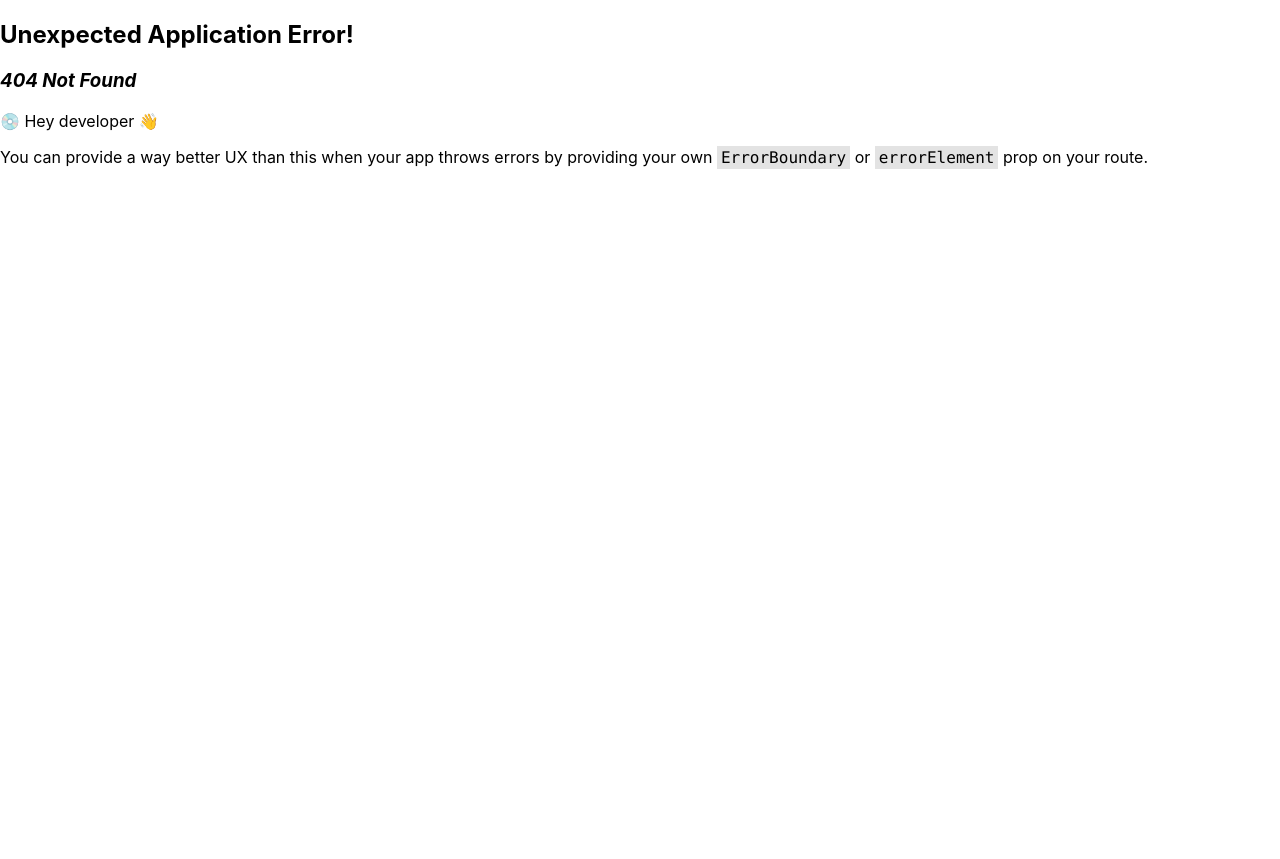
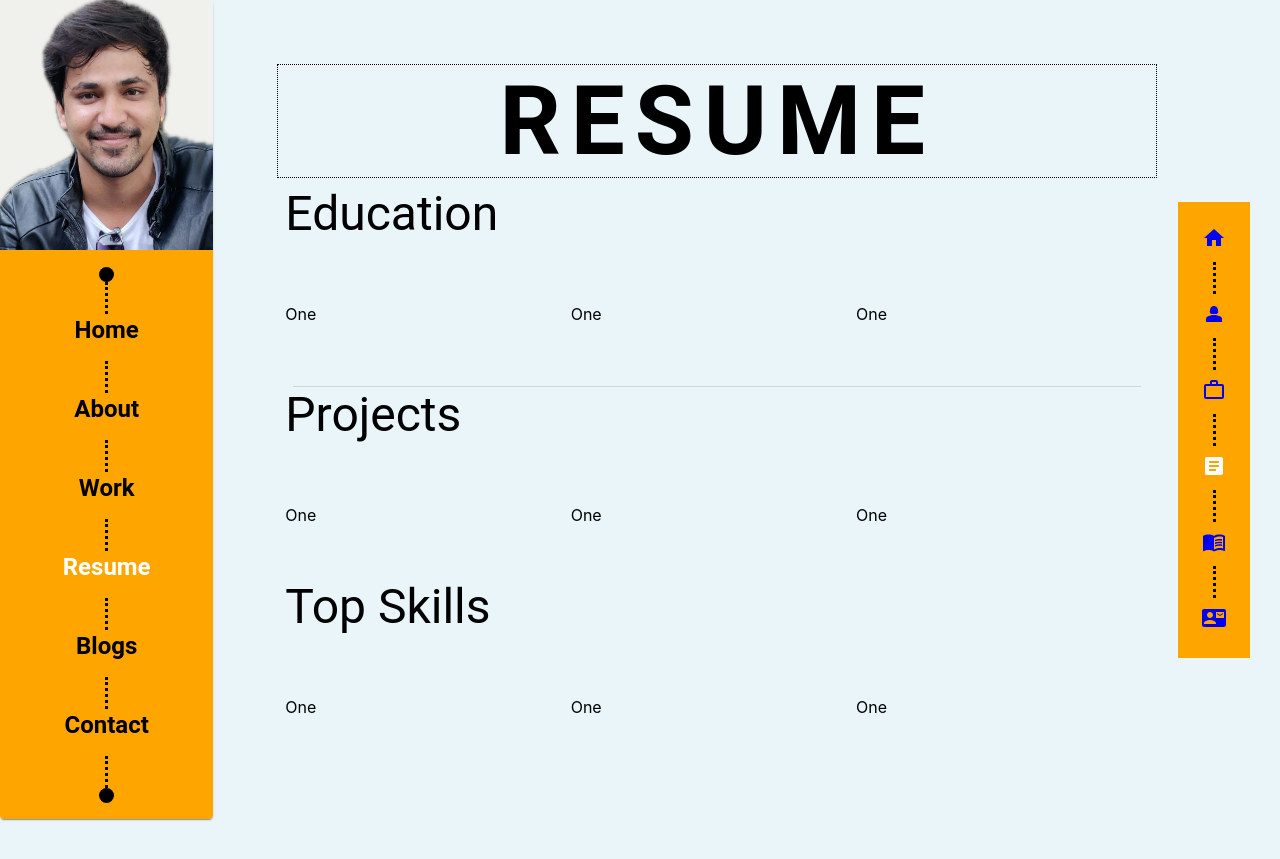
Before and after one commit to VrushabBayas/portfolio, a React (Create React App) app: page /resume in a window 1280 px wide. Before the commit this address had no page. Before the commit the page ends 800 px from the top, so only its background shows below. Built offline with nearby package versions, Linux system fonts and the light colour scheme.

Commit message:
added base layout for resume

```diff
--- a/src/containers/Navigation/index.js
+++ b/src/containers/Navigation/index.js
@@ -21,8 +21,7 @@ function NavigationBar({ withLabel = false }) {
               isPending ? "pending" : isActive ? "active" : ""
             }
           >
-            {!withLabel && <HomeIcon className="zoom-effect" />}
-            {withLabel && <span>Home</span>}
+            <HomeIcon className="zoom-effect" />
           </NavLink>
         </li>
         <div className="verticle-bar" />
@@ -33,8 +32,7 @@ function NavigationBar({ withLabel = false }) {
               isPending ? "pending" : isActive ? "active" : ""
             }
           >
-            {!withLabel && <Person2Icon className="zoom-effect" />}
-            {withLabel && <span>About</span>}
+            <Person2Icon className="zoom-effect" />
           </NavLink>
         </li>
         <div className="verticle-bar" />
@@ -45,9 +43,18 @@ function NavigationBar({ withLabel = false }) {
               isPending ? "pending" : isActive ? "active" : ""
             }
           >
-            {!withLabel && <WorkOutlineIcon />}
-
-            {withLabel && <span>Work</span>}
+            <WorkOutlineIcon />
+          </NavLink>
+        </li>
+        <div className="verticle-bar" />
+        <li className="list-item">
+          <NavLink
+            to="/resume"
+            className={({ isActive, isPending }) =>
+              isPending ? "pending" : isActive ? "active" : ""
+            }
+          >
+            <ArticleIcon className="zoom-effect" />
           </NavLink>
         </li>
         <div className="verticle-bar" />
@@ -58,9 +65,7 @@ function NavigationBar({ withLabel = false }) {
               isPending ? "pending" : isActive ? "active" : ""
             }
           >
-            {!withLabel && <ArticleIcon className="zoom-effect" />}
-
-            {withLabel && <span>Resume</span>}
+            <MenuBookIcon />
           </NavLink>
         </li>
         <div className="verticle-bar" />
@@ -71,20 +76,7 @@ function NavigationBar({ withLabel = false }) {
               isPending ? "pending" : isActive ? "active" : ""
             }
           >
-            {withLabel && <span>Blogs</span>}
-          </NavLink>
-        </li>
-        <div className="verticle-bar" />
-        <li className="list-item">
-          <NavLink
-            to="/"
-            className={({ isActive, isPending }) =>
-              isPending ? "pending" : isActive ? "active" : ""
-            }
-          >
-            {!withLabel && <ContactMailIcon className="zoom-effect" />}
-
-            {withLabel && <span>Contact</span>}
+            <ContactMailIcon className="zoom-effect" />
           </NavLink>
         </li>
       </ul>
--- /dev/null
+++ b/src/containers/Resume/index.js
@@ -0,0 +1,73 @@
+import React from "react";
+import PropTypes from "prop-types";
+import Layout from "../Layout";
+
+import { Divider, Grid, Typography } from "@mui/material";
+
+function Resume(props) {
+  return (
+    <Layout title="RESUME">
+      <Grid
+        sx={{
+          margin: "auto",
+          padding: "1rem",
+        }}
+      >
+        <Grid
+          container
+          sx={{
+            display: "flex",
+            height: 200,
+          }}
+          spacing={1}
+        >
+          <Grid container>
+            <Typography variant="h3">Education</Typography>
+          </Grid>
+          <Grid xs={4}>One</Grid>
+          <Grid xs={4}>One</Grid>
+          <Grid xs={4}>One</Grid>
+        </Grid>
+        <Divider
+          sx={{
+            marginBottom: "0.5rem",
+          }}
+        />
+        <Grid
+          container
+          sx={{
+            display: "flex",
+            height: 200,
+          }}
+          spacing={1}
+        >
+          <Grid container>
+            <Typography variant="h3">Projects</Typography>
+          </Grid>
+          <Grid xs={4}>One</Grid>
+          <Grid xs={4}>One</Grid>
+          <Grid xs={4}>One</Grid>
+        </Grid>
+        <Grid
+          container
+          sx={{
+            display: "flex",
+            height: 200,
+          }}
+          spacing={1}
+        >
+          <Grid container>
+            <Typography variant="h3">Top Skills</Typography>
+          </Grid>
+          <Grid xs={4}>One</Grid>
+          <Grid xs={4}>One</Grid>
+          <Grid xs={4}>One</Grid>
+        </Grid>
+      </Grid>
+    </Layout>
+  );
+}
+
+Resume.propTypes = {};
+
+export default Resume;
--- a/src/containers/SideBar/index.js
+++ b/src/containers/SideBar/index.js
@@ -82,7 +82,7 @@ export default function ActionAreaCard() {
               <div className="verticle-bar" />
               <li className="list-item zoom-effect">
                 <NavLink
-                  to="/"
+                  to="/resume"
                   className={({ isActive, isPending }) =>
                     isPending ? "pending" : isActive ? "active" : ""
                   }
```
Also changed, not shown: src/App.js (+9 -1 lines), src/containers/Home/index.js (+3 -4 lines).
